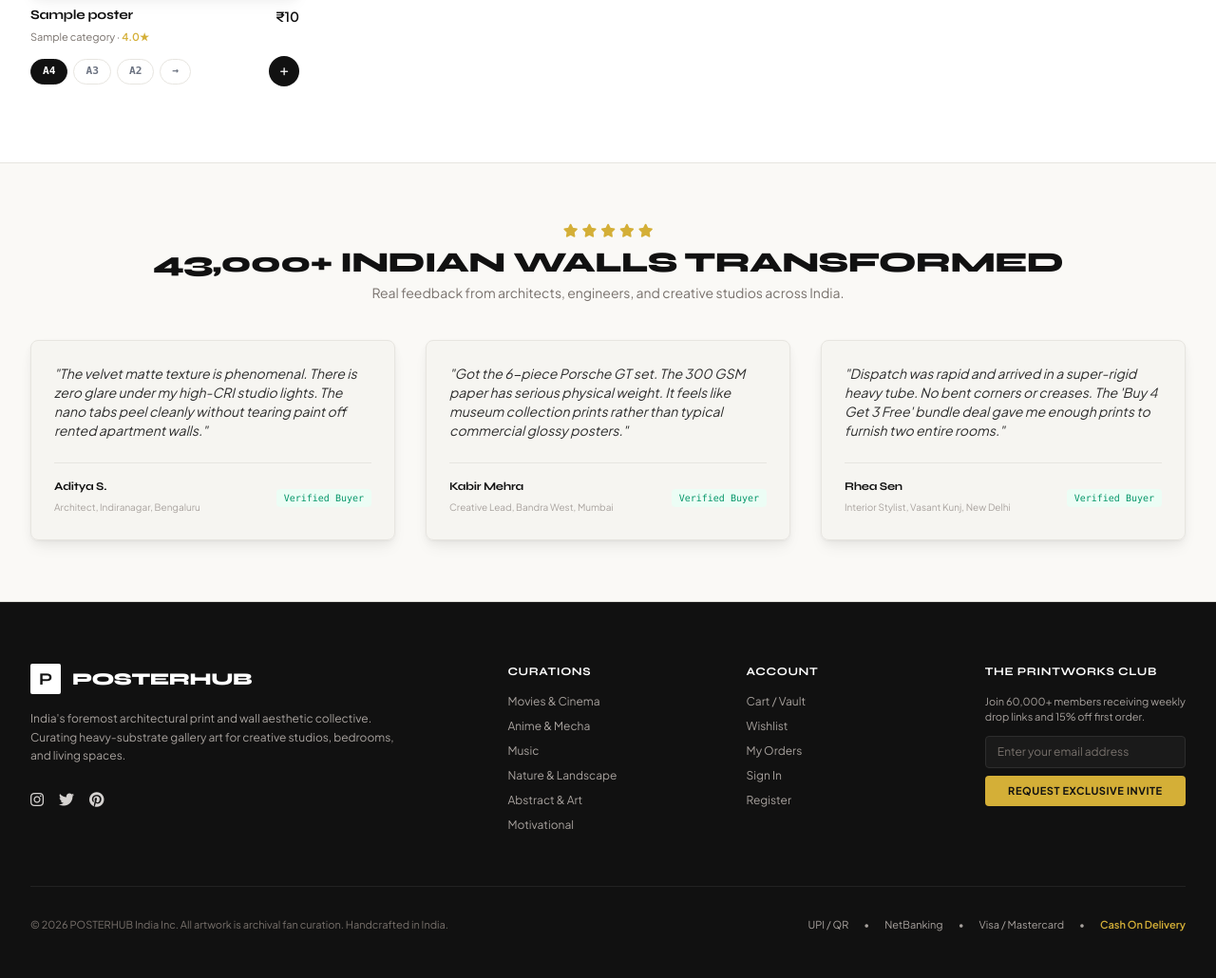
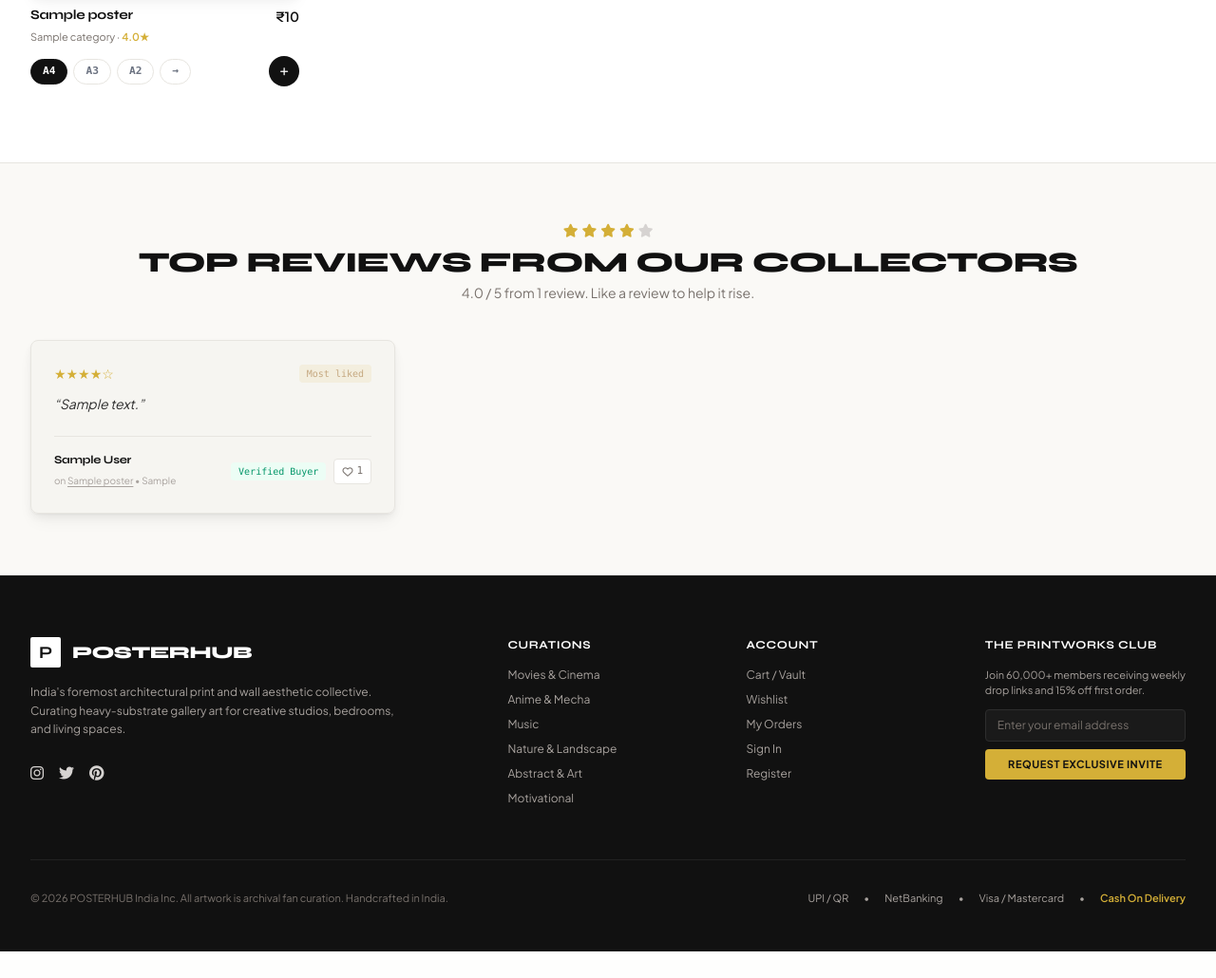
Before and after one commit to amiiithh/posterhub2.0, a Django app: page / in a window 1280 px wide. Shown: the part 2428-3458 px from the top of the page at 95% size. After the commit the page ends 3430 px from the top, so only its background shows below. Run offline with Django 5.2, Linux system fonts and the light colour scheme; tables that the repository leaves empty hold one stand-in row (values such as "Sample post"); grey boxes marked "Sample" are stand-in pictures; some libraries are stand-ins or nearby versions.

Commit message:
activating reviews deck and activating reviews role

```diff
--- a/shop/models.py
+++ b/shop/models.py
@@ -183,6 +183,13 @@ class Review(models.Model):
     text = models.TextField()
     is_approved = models.BooleanField(default=True, db_index=True)
     created = models.DateTimeField(auto_now_add=True, db_index=True)
+    likes = models.ManyToManyField(
+        settings.AUTH_USER_MODEL, related_name="liked_reviews", blank=True
+    )
+
+    @property
+    def stars(self):
+        return [i <= self.rating for i in range(1, 6)]
 
     class Meta:
         unique_together = ("user", "poster")
--- /dev/null
+++ b/shop/templates/_review_like.html
@@ -0,0 +1 @@
+{% if user.is_authenticated %}{% if r.user_id == user.id %}<span class="inline-flex items-center gap-1 text-[11px] font-mono text-stone-400" title="Your review"><i class="fa-regular fa-heart"></i>{{ r.like_count }}</span>{% else %}<form method="post" action="{% url 'review_like' r.pk %}" class="inline">{% csrf_token %}<input type="hidden" name="next" value="{{ next_url }}"><button type="submit" aria-pressed="{% if r.pk in liked_ids %}true{% else %}false{% endif %}" title="{% if r.pk in liked_ids %}Remove your like{% else %}Like this review{% endif %}" class="inline-flex items-center gap-1 text-[11px] font-mono px-2 py-1 rounded border border-stoneLine bg-white hover:border-noir transition-colors {% if r.pk in liked_ids %}text-rose-500{% else %}text-stone-500{% endif %}"><i class="{% if r.pk in liked_ids %}fa-solid{% else %}fa-regular{% endif %} fa-heart"></i>{{ r.like_count }}</button></form>{% endif %}{% else %}<a href="{% url 'login' %}?next={{ next_url|urlencode }}" title="Log in to like" class="inline-flex items-center gap-1 text-[11px] font-mono px-2 py-1 rounded border border-stoneLine bg-white text-stone-500 hover:border-noir transition-colors"><i class="fa-regular fa-heart"></i>{{ r.like_count }}</a>{% endif %}
--- a/shop/templates/detail.html
+++ b/shop/templates/detail.html
@@ -116,7 +116,7 @@
     {% endif %}
 
     {% if reviews %}
-    <div class="grid grid-cols-1 md:grid-cols-2 gap-6">
+    <div id="reviews" class="grid grid-cols-1 md:grid-cols-2 gap-6">
       {% for r in reviews %}
       <div class="lift-on-scroll bg-plaster/50 border border-stoneLine rounded-lg p-5 gallery-shadow-flat">
         <div class="flex items-center justify-between mb-3">
@@ -127,6 +127,7 @@
           <div class="text-champagne text-sm">{% for i in "12345" %}{% if forloop.counter <= r.rating %}★{% else %}☆{% endif %}{% endfor %}</div>
         </div>
         {% if r.text %}<p class="text-xs text-charcoal leading-relaxed italic">"{{ r.text }}"</p>{% endif %}
+        <div class="mt-3 flex justify-end">{% with nu=request.path|add:"#reviews" %}{% include "_review_like.html" with next_url=nu %}{% endwith %}</div>
       </div>
       {% endfor %}
     </div>
--- a/shop/templates/home.html
+++ b/shop/templates/home.html
@@ -89,7 +89,7 @@
     </div>
 
     <!-- Cover-flow deck -->
-{% if posters %}{% with deck=posters|slice:":10" %}
+{% if posters %}{% with deck=posters|slice:":7" %}
 <div class="relative bg-[#F8F6F0] rounded-xl border border-stoneLine/90 gallery-shadow-elevated p-4 sm:p-8 lg:p-10 overflow-hidden select-none" id="deck-wrapper-container">
 <!-- Architectural Datum & Wall Ruler Guides -->
 <div class="absolute top-3 left-4 text-[10px] font-mono text-stone-400 flex items-center gap-2 pointer-events-none">
@@ -256,27 +256,46 @@
   </div>
 </section>
 
-<!-- Stats / Social proof -->
-<section class="py-16 bg-alabaster border-b border-stoneLine">
+<!-- Top reviews -->
+<section class="py-16 bg-alabaster border-b border-stoneLine" id="reviews">
   <div class="max-w-7xl mx-auto px-4 sm:px-6 lg:px-8">
     <div class="text-center mb-10">
+      {% if review_stats.n %}
       <div class="flex items-center justify-center gap-1 text-champagne mb-2 text-sm">
-        {% for i in "12345" %}<i class="fa-solid fa-star"></i>{% endfor %}
+        {% for on in review_stats.stars %}<i class="fa-solid fa-star {% if not on %}text-stone-300{% endif %}"></i>{% endfor %}
       </div>
-      <h2 class="text-3xl font-extrabold text-noir">43,000+ INDIAN WALLS TRANSFORMED</h2>
-      <p class="text-stone-500 text-xs sm:text-sm mt-1">Real feedback from architects, engineers, and creative studios across India.</p>
+      <h2 class="text-3xl font-extrabold text-noir">TOP REVIEWS FROM OUR COLLECTORS</h2>
+      <p class="text-stone-500 text-xs sm:text-sm mt-1">{{ review_stats.avg|floatformat:1 }} / 5 from {{ review_stats.n }} review{{ review_stats.n|pluralize }}. Like a review to help it rise.</p>
+      {% else %}
+      <h2 class="text-3xl font-extrabold text-noir">CUSTOMER REVIEWS</h2>
+      <p class="text-stone-500 text-xs sm:text-sm mt-1">No reviews yet. Buy a print and be the first to share your thoughts.</p>
+      {% endif %}
     </div>
+    {% if top_reviews %}
     <div class="grid grid-cols-1 md:grid-cols-3 gap-8">
-      {% for author,role,review in testimonials %}
+      {% for r in top_reviews %}
       <div class="lift-on-scroll bg-plaster/50 border border-stoneLine p-6 rounded-lg gallery-shadow-flat flex flex-col justify-between">
-        <p class="text-xs sm:text-sm text-charcoal leading-relaxed italic">"{{ review }}"</p>
-        <div class="mt-6 pt-4 border-t border-stoneLine flex items-center justify-between">
-          <div><p class="font-display font-bold text-xs text-noir">{{ author }}</p><span class="text-[10px] text-stone-400">{{ role }}</span></div>
-          <span class="text-[10px] font-mono text-emerald-600 bg-emerald-50 px-2 py-0.5 rounded">Verified Buyer</span>
+        <div>
+          <div class="flex items-center justify-between mb-3">
+            <div class="text-champagne text-sm">{% for on in r.stars %}{% if on %}★{% else %}☆{% endif %}{% endfor %}</div>
+            {% if forloop.first and r.like_count %}<span class="text-[10px] font-mono text-champagneMuted bg-champagne/10 px-2 py-0.5 rounded">Most liked</span>{% endif %}
+          </div>
+          <p class="text-xs sm:text-sm text-charcoal leading-relaxed italic">&ldquo;{{ r.text|truncatewords:40 }}&rdquo;</p>
+        </div>
+        <div class="mt-6 pt-4 border-t border-stoneLine flex items-center justify-between gap-3">
+          <div class="min-w-0">
+            <p class="font-display font-bold text-xs text-noir truncate">{{ r.user.get_full_name|default:r.user.username }}</p>
+            <span class="text-[10px] text-stone-400">on <a href="{% url 'detail' r.poster_id %}" class="underline underline-offset-2 hover:text-noir">{{ r.poster.title }}</a>{% if r.user.profile.city %} &bull; {{ r.user.profile.city }}{% endif %}</span>
+          </div>
+          <div class="flex items-center gap-2 shrink-0">
+            {% if r.verified %}<span class="text-[10px] font-mono text-emerald-600 bg-emerald-50 px-2 py-0.5 rounded">Verified Buyer</span>{% endif %}
+            {% include "_review_like.html" with next_url="/#reviews" %}
+          </div>
         </div>
       </div>
       {% endfor %}
     </div>
+    {% endif %}
   </div>
 </section>
 
--- a/shop/urls.py
+++ b/shop/urls.py
@@ -14,6 +14,7 @@ urlpatterns = [
     path("orders/<int:pk>/cancel/", v.cancel, name="cancel"),
     path("wishlist/", v.wishlist, name="wishlist"),
     path("wishlist/toggle/<int:pk>/", v.wish_toggle, name="wish_toggle"),
+    path("review/<int:pk>/like/", v.review_like, name="review_like"),
     path("register/", v.register, name="register"),
     path("profile/", v.profile, name="profile"),
 
--- a/shop/views.py
+++ b/shop/views.py
@@ -4,7 +4,7 @@ from django.contrib.auth import login, logout as auth_logout
 from django.contrib.auth.decorators import login_required
 from django.contrib.auth.forms import UserCreationForm
 from django.core.mail import send_mail
-from django.db.models import Avg, Q
+from django.db.models import Avg, Count, Exists, OuterRef, Q
 from django.shortcuts import get_object_or_404, redirect, render
 from django.utils.http import url_has_allowed_host_and_scheme
 from django.views.decorators.http import require_POST
@@ -22,16 +22,26 @@ def home(request):
         ("fa-solid fa-hand-holding-hand", "Zero-Damage Nano Tabs", "Industrial micro-suction strips peel cleanly off delicate Indian wall putty without peeling paint."),
         ("fa-solid fa-box-archive", "Reinforced Tube Pack", "Double-wall rigid spiral cylinders with moisture barrier parchment for weather immunity."),
     ]
-    testimonials = [
-        ("Aditya S.", "Architect, Indiranagar, Bengaluru", "The velvet matte texture is phenomenal. There is zero glare under my high-CRI studio lights. The nano tabs peel cleanly without tearing paint off rented apartment walls."),
-        ("Kabir Mehra", "Creative Lead, Bandra West, Mumbai", "Got the 6-piece Porsche GT set. The 300 GSM paper has serious physical weight. It feels like museum collection prints rather than typical commercial glossy posters."),
-        ("Rhea Sen", "Interior Stylist, Vasant Kunj, New Delhi", "Dispatch was rapid and arrived in a super-rigid heavy tube. No bent corners or creases. The 'Buy 4 Get 3 Free' bundle deal gave me enough prints to furnish two entire rooms."),
-    ]
+    top_reviews = list(
+        Review.objects.filter(is_approved=True)
+        .select_related("poster", "user", "user__profile")
+        .annotate(
+            like_count=Count("likes", distinct=True),
+            verified=Exists(OrderItem.objects.filter(
+                poster=OuterRef("poster"), order__user=OuterRef("user")
+            ).exclude(order__status="Cancelled")),
+        )
+        .order_by("-like_count", "-rating", "-created")[:3]
+    )
+    liked_ids = set(request.user.liked_reviews.values_list("pk", flat=True)) if request.user.is_authenticated else set()
+    agg = Review.objects.filter(is_approved=True).aggregate(n=Count("id"), avg=Avg("rating"))
+    review_stats = {"n": agg["n"], "avg": agg["avg"],
+                    "stars": [i <= round(agg["avg"] or 0) for i in range(1, 6)]}
     return render(request, "home.html", {
         "posters": ps, "cats": Category.objects.all(),
         "q": q, "cat": cat, "sort": sort,
         "craftsmanship": craftsmanship,
-        "testimonials": testimonials,
+        "top_reviews": top_reviews, "liked_ids": liked_ids, "review_stats": review_stats,
     })
 
 def detail(request, pk):
@@ -56,12 +66,15 @@ def detail(request, pk):
         ("Category", str(p.category)),
     ]
     avg_val = p.reviews.filter(is_approved=True).aggregate(a=Avg("rating"))["a"]
+    reviews = p.reviews.filter(is_approved=True).select_related("user").annotate(
+        like_count=Count("likes")).order_by("-like_count", "-created")
+    liked_ids = set(request.user.liked_reviews.values_list("pk", flat=True)) if request.user.is_authenticated else set()
     return render(request, "detail.html", {
         "p": p,
         "sizes": [(s, p.price(s)) for s in SIZES],
         "can_review": can_review,
         "wished": wished,
-        "reviews": p.reviews.filter(is_approved=True).select_related("user").order_by("-created"),
+        "reviews": reviews, "liked_ids": liked_ids,
         "avg": avg_val,
         "avg_int": round(avg_val) if avg_val else 0,
         "specs": specs,
@@ -255,3 +268,19 @@ def profile(request):
         "recent_orders": all_orders[:5],
         "order_count": len(all_orders),
     })
+
+
+@require_POST
+@login_required
+def review_like(request, pk):
+    r = get_object_or_404(Review, pk=pk, is_approved=True)
+    if r.user_id == request.user.id:
+        messages.info(request, "You can't like your own review.")
+    elif r.likes.filter(pk=request.user.pk).exists():
+        r.likes.remove(request.user)
+    else:
+        r.likes.add(request.user)
+    nxt = request.POST.get("next", "")
+    if not url_has_allowed_host_and_scheme(nxt, allowed_hosts={request.get_host()}):
+        nxt = "/#reviews"
+    return redirect(nxt)
```
Also changed, not shown: shop/migrations/0005_review_likes.py (added).
